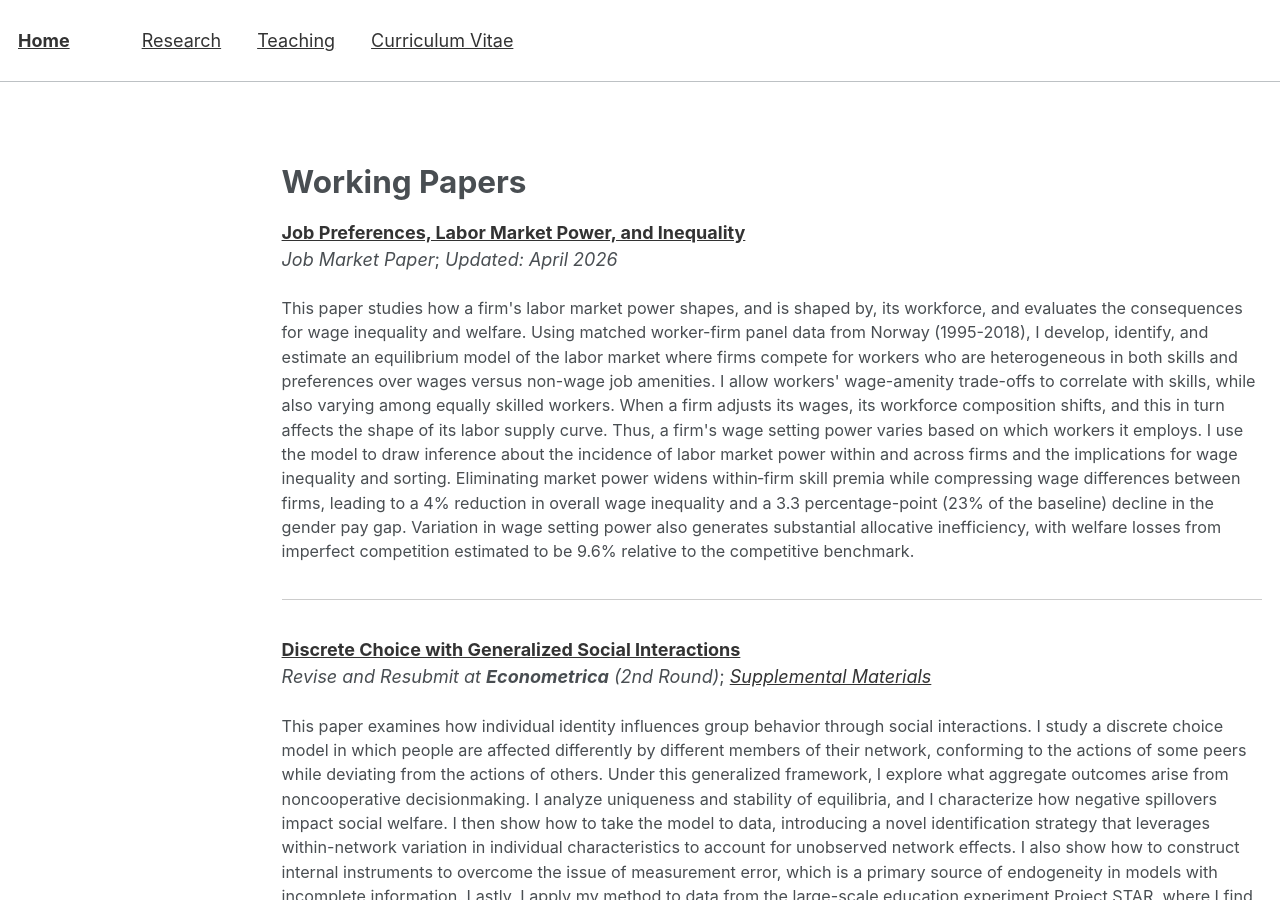
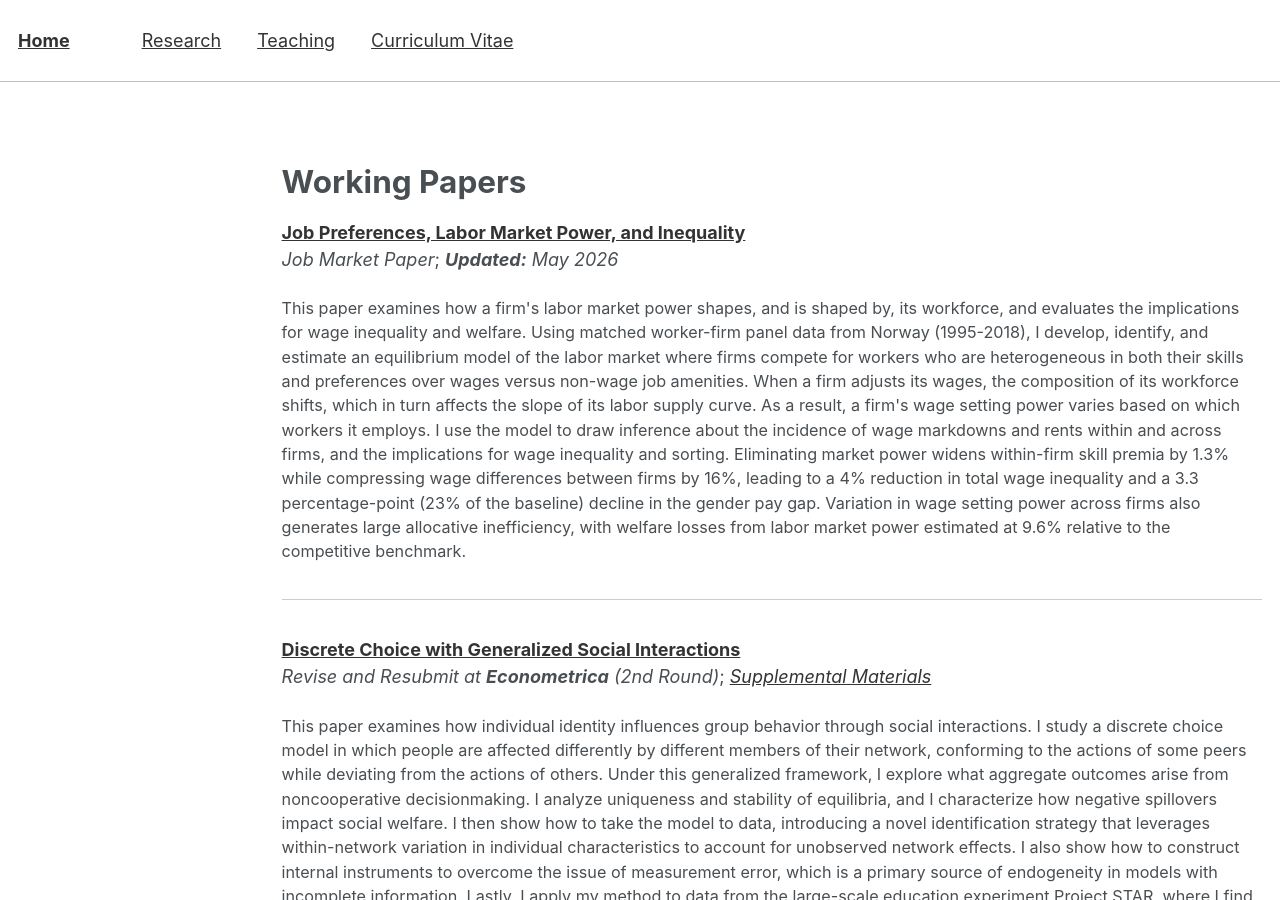
Before and after one commit to ovolpe/ovolpe.github.io, a Jekyll site: the page built from _pages/research.md, in a window 1280 px wide and 900 px high. Built offline with Jekyll 4.4.1, drawn with Linux system fonts in a browser that asks for light colours.

Commit message:
Revise job market paper summary and update date
Updated the paper description to clarify the implications of labor market power on wage inequality and welfare.

```diff
--- a/_pages/research.md
+++ b/_pages/research.md
@@ -9,10 +9,10 @@ author_profile: false
 ## <span style="font-size: 1.4em;">Working Papers</span>
 
 [**Job Preferences, Labor Market Power, and Inequality**](/files/jmp.pdf) <br>
-_Job Market Paper_; _Updated: April 2026_<br>
+_Job Market Paper_; _**Updated:** May 2026_<br>
 
 <p style="font-size: 0.9em;">
-This paper studies how a firm's labor market power shapes, and is shaped by, its workforce, and evaluates the consequences for wage inequality and welfare. Using matched worker-firm panel data from Norway (1995-2018), I develop, identify, and estimate an equilibrium model of the labor market where firms compete for workers who are heterogeneous in both skills and preferences over wages versus non-wage job amenities. I allow workers' wage-amenity trade-offs to correlate with skills, while also varying among equally skilled workers. When a firm adjusts its wages, its workforce composition shifts, and this in turn affects the shape of its labor supply curve. Thus, a firm's wage setting power varies based on which workers it employs. I use the model to draw inference about the incidence of labor market power within and across firms and the implications for wage inequality and sorting. Eliminating market power widens within‑firm skill premia while compressing wage differences between firms, leading to a 4% reduction in overall wage inequality and a 3.3 percentage-point (23% of the baseline) decline in the gender pay gap. Variation in wage setting power also generates substantial allocative inefficiency, with welfare losses from imperfect competition estimated to be 9.6% relative to the competitive benchmark.
+This paper examines how a firm's labor market power shapes, and is shaped by, its workforce, and evaluates the implications for wage inequality and welfare. Using matched worker-firm panel data from Norway (1995-2018), I develop, identify, and estimate an equilibrium model of the labor market where firms compete for workers who are heterogeneous in both their skills and preferences over wages versus non-wage job amenities. When a firm adjusts its wages, the composition of its workforce shifts, which in turn affects the slope of its labor supply curve. As a result, a firm's wage setting power varies based on which workers it employs. I use the model to draw inference about the incidence of wage markdowns and rents within and across firms, and the implications for wage inequality and sorting. Eliminating market power widens within-firm skill premia by 1.3% while compressing wage differences between firms by 16%, leading to a 4% reduction in total wage inequality and a 3.3 percentage-point (23% of the baseline) decline in the gender pay gap. Variation in wage setting power across firms also generates large allocative inefficiency, with welfare losses from labor market power estimated at 9.6% relative to the competitive benchmark.
 </p>
 
 <hr style="margin: 2em 0; border: none; border-top: 1px solid #ccc;">
```
